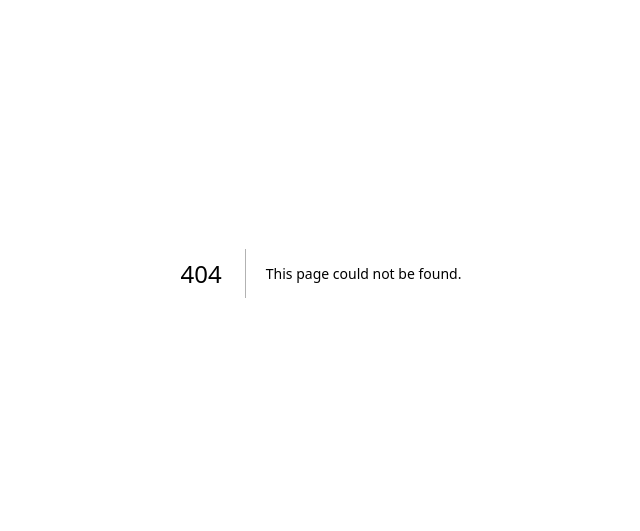
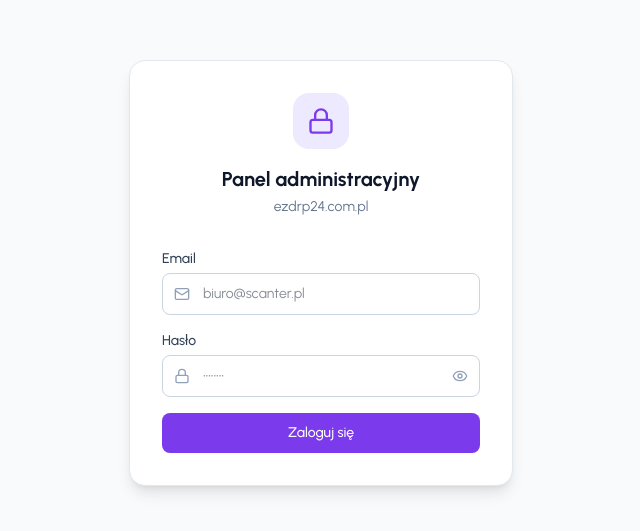
Before and after one commit to jakubtiuchty-arch/ezdrp24, a Next.js app: page /admin/login in a window 1280 px wide. Before the commit this address had no page. Shown: the part 127-658 px from the top of the page, without its empty margins (319-959 px from the left). Built offline with nearby package versions, Linux system fonts and the light colour scheme.

Commit message:
Replace Basic Auth with custom login page for admin panel
Co-Authored-By: Claude Opus 4.6 (1M context) <noreply@anthropic.com>

```diff
--- /dev/null
+++ b/src/app/admin/login/page.tsx
@@ -0,0 +1,117 @@
+"use client";
+
+import { useState } from "react";
+import { Lock, Mail, Eye, EyeOff, Loader2 } from "lucide-react";
+import { useRouter } from "next/navigation";
+
+export default function AdminLoginPage() {
+  const [email, setEmail] = useState("");
+  const [password, setPassword] = useState("");
+  const [showPassword, setShowPassword] = useState(false);
+  const [error, setError] = useState("");
+  const [loading, setLoading] = useState(false);
+  const router = useRouter();
+
+  const handleSubmit = async (e: React.FormEvent) => {
+    e.preventDefault();
+    setError("");
+    setLoading(true);
+
+    const res = await fetch("/api/admin/login", {
+      method: "POST",
+      headers: { "Content-Type": "application/json" },
+      body: JSON.stringify({ email, password }),
+    });
+
+    const data = await res.json();
+
+    if (data.success) {
+      router.push("/admin");
+    } else {
+      setError(data.error);
+      setLoading(false);
+    }
+  };
+
+  return (
+    <div className="min-h-screen bg-slate-50 flex items-center justify-center px-4">
+      <div className="w-full max-w-sm">
+        <div className="bg-white rounded-2xl shadow-lg border border-slate-200 p-8">
+          <div className="text-center mb-8">
+            <div className="mx-auto w-14 h-14 bg-violet-100 rounded-2xl flex items-center justify-center mb-4">
+              <Lock className="w-7 h-7 text-violet-600" />
+            </div>
+            <h1 className="text-xl font-bold text-slate-900">Panel administracyjny</h1>
+            <p className="text-sm text-slate-500 mt-1">ezdrp24.com.pl</p>
+          </div>
+
+          <form onSubmit={handleSubmit} className="space-y-4">
+            <div>
+              <label htmlFor="email" className="block text-sm font-medium text-slate-700 mb-1">
+                Email
+              </label>
+              <div className="relative">
+                <Mail className="absolute left-3 top-1/2 -translate-y-1/2 w-4 h-4 text-slate-400" />
+                <input
+                  id="email"
+                  type="email"
+                  value={email}
+                  onChange={(e) => setEmail(e.target.value)}
+                  required
+                  className="w-full pl-10 pr-3 py-2.5 rounded-lg border border-slate-300 text-sm focus:outline-none focus:ring-2 focus:ring-violet-500 focus:border-violet-500 transition-colors"
+                  placeholder="biuro@scanter.pl"
+                />
+              </div>
+            </div>
+
+            <div>
+              <label htmlFor="password" className="block text-sm font-medium text-slate-700 mb-1">
+                Hasło
+              </label>
+              <div className="relative">
+                <Lock className="absolute left-3 top-1/2 -translate-y-1/2 w-4 h-4 text-slate-400" />
+                <input
+                  id="password"
+                  type={showPassword ? "text" : "password"}
+                  value={password}
+                  onChange={(e) => setPassword(e.target.value)}
+                  required
+                  className="w-full pl-10 pr-10 py-2.5 rounded-lg border border-slate-300 text-sm focus:outline-none focus:ring-2 focus:ring-violet-500 focus:border-violet-500 transition-colors"
+                  placeholder="••••••••"
+                />
+                <button
+                  type="button"
+                  onClick={() => setShowPassword(!showPassword)}
+                  className="absolute right-3 top-1/2 -translate-y-1/2 text-slate-400 hover:text-slate-600"
+                >
+                  {showPassword ? <EyeOff className="w-4 h-4" /> : <Eye className="w-4 h-4" />}
+                </button>
+              </div>
+            </div>
+
+            {error && (
+              <div className="bg-red-50 border border-red-200 rounded-lg px-3 py-2 text-sm text-red-700">
+                {error}
+              </div>
+            )}
+
+            <button
+              type="submit"
+              disabled={loading}
+              className="w-full py-2.5 rounded-lg bg-violet-600 text-white font-medium text-sm hover:bg-violet-700 disabled:bg-violet-400 transition-colors flex items-center justify-center gap-2"
+            >
+              {loading ? (
+                <>
+                  <Loader2 className="w-4 h-4 animate-spin" />
+                  Logowanie...
+                </>
+              ) : (
+                "Zaloguj się"
+              )}
+            </button>
+          </form>
+        </div>
+      </div>
+    </div>
+  );
+}
--- /dev/null
+++ b/src/app/api/admin/login/route.ts
@@ -0,0 +1,19 @@
+import { NextResponse } from "next/server";
+
+export async function POST(req: Request) {
+  const { email, password } = await req.json();
+
+  if (email === process.env.ADMIN_USER && password === process.env.ADMIN_PASSWORD) {
+    const res = NextResponse.json({ success: true });
+    res.cookies.set("admin_token", password, {
+      httpOnly: true,
+      secure: process.env.NODE_ENV === "production",
+      sameSite: "lax",
+      path: "/",
+      maxAge: 60 * 60 * 24 * 7, // 7 dni
+    });
+    return res;
+  }
+
+  return NextResponse.json({ success: false, error: "Nieprawidłowy login lub hasło" }, { status: 401 });
+}
--- a/src/middleware.ts
+++ b/src/middleware.ts
@@ -1,24 +1,22 @@
 import { NextRequest, NextResponse } from "next/server";
 
 export function middleware(req: NextRequest) {
-  const auth = req.headers.get("authorization");
+  const token = req.cookies.get("admin_token")?.value;
 
-  if (auth) {
-    const [, encoded] = auth.split(" ");
-    const decoded = atob(encoded);
-    const [user, password] = decoded.split(":");
-
-    if (user === process.env.ADMIN_USER && password === process.env.ADMIN_PASSWORD) {
-      return NextResponse.next();
-    }
+  if (token === process.env.ADMIN_PASSWORD) {
+    return NextResponse.next();
   }
 
-  return new NextResponse("Unauthorized", {
-    status: 401,
-    headers: {
-      "WWW-Authenticate": 'Basic realm="Admin Panel"',
-    },
-  });
+  // Nie blokuj API logowania
+  if (req.nextUrl.pathname === "/admin/login") {
+    return NextResponse.next();
+  }
+
+  if (req.nextUrl.pathname.startsWith("/api/admin")) {
+    return NextResponse.next();
+  }
+
+  return NextResponse.redirect(new URL("/admin/login", req.url));
 }
 
 export const config = {
```
